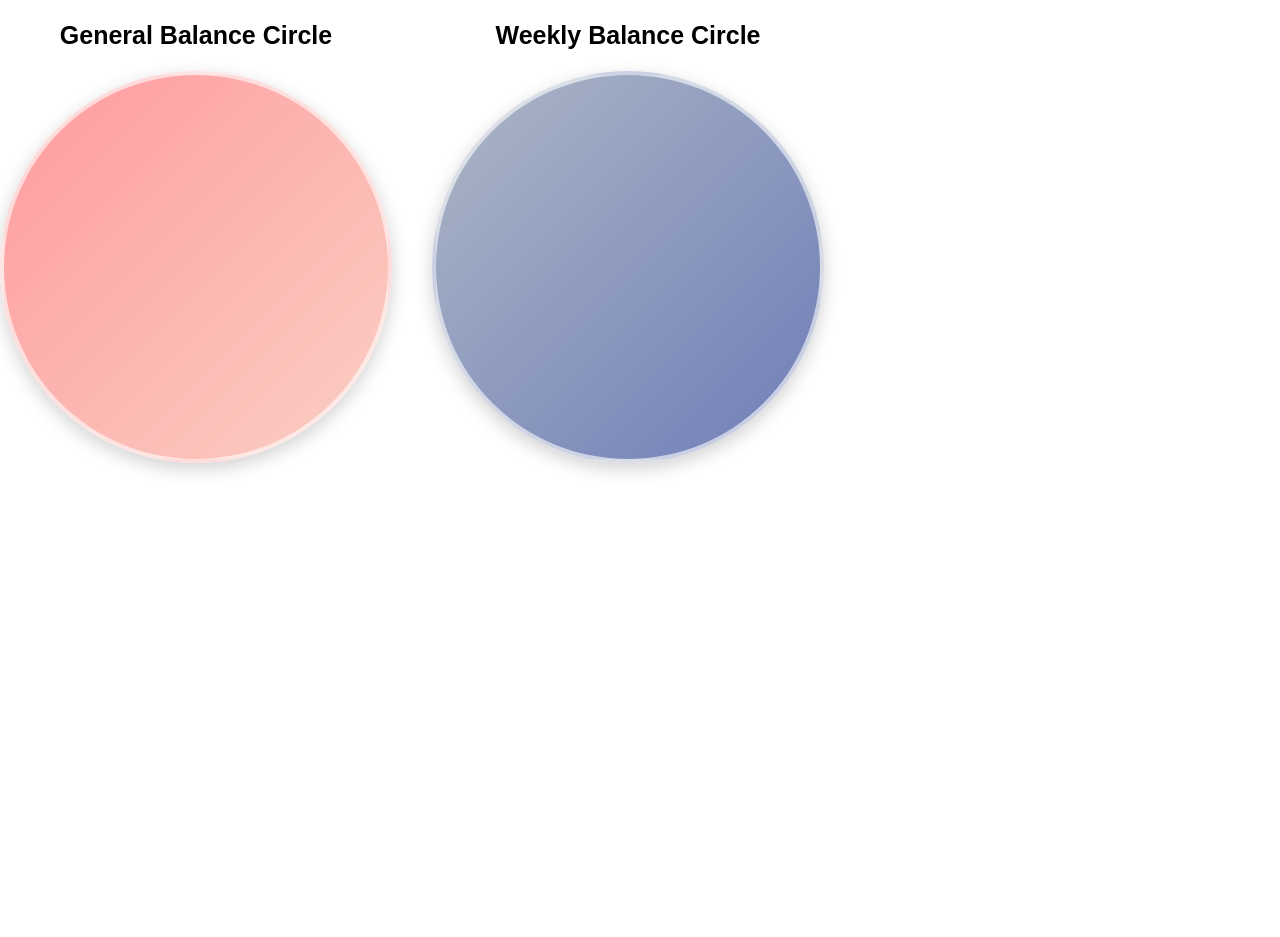
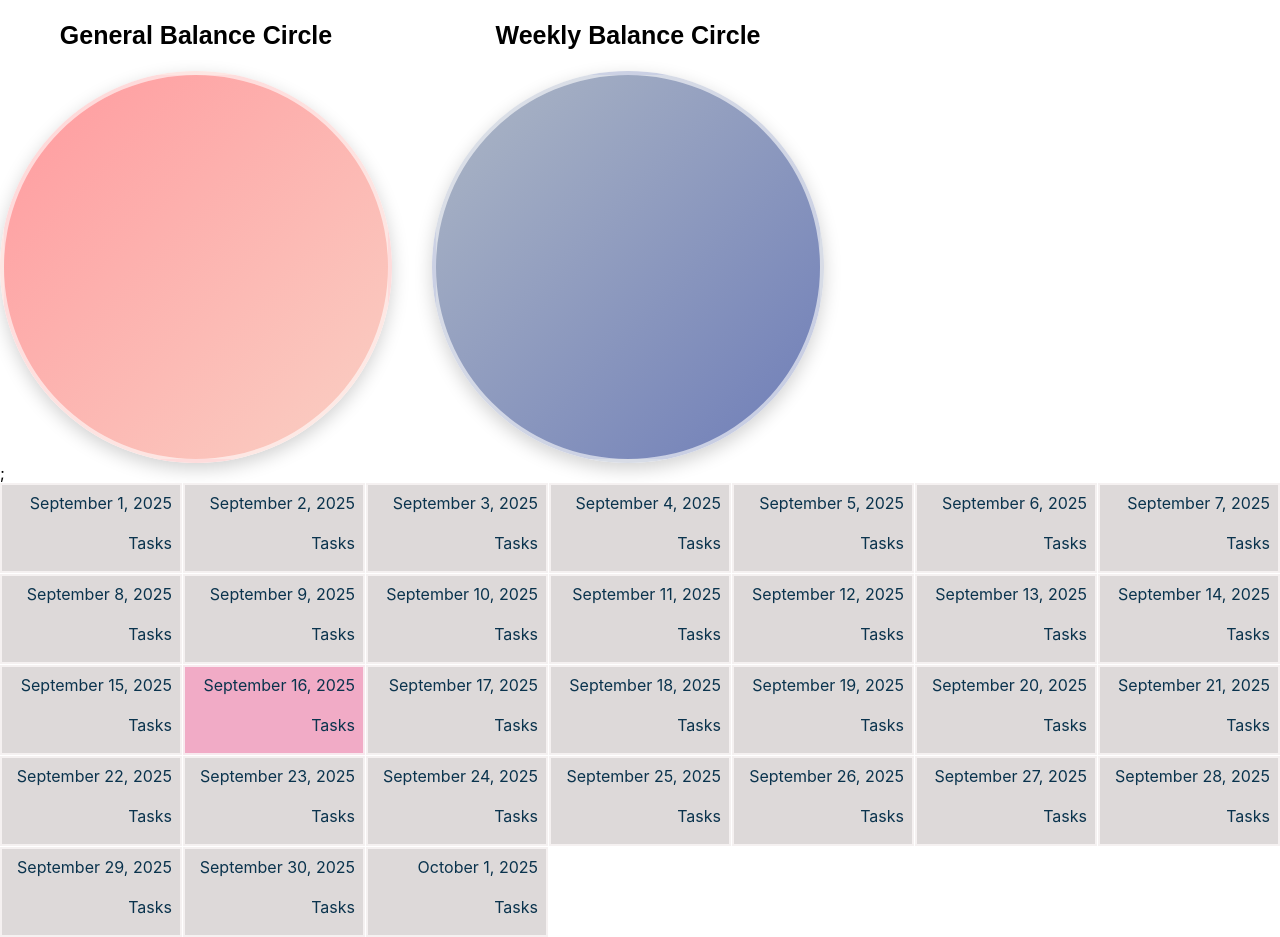
Before and after one commit to ValentynaJasochka/calendar, a React (Create React App) app: page / in a window 1280 px wide. Before the commit the page ends 800 px from the top, so only its background shows below. Built offline with nearby package versions, Linux system fonts and the light colour scheme.

Commit message:
calendar-this-day-style

```diff
--- a/index.html
+++ b/index.html
@@ -6,6 +6,6 @@
   <title>Calendar</title>
 </head>
 <body>
-
+  <div id = "root"></div>
 </body>
 </html>
--- a/package.json
+++ b/package.json
@@ -6,6 +6,7 @@
     "@testing-library/jest-dom": "^5.17.0",
     "@testing-library/react": "^13.4.0",
     "@testing-library/user-event": "^13.5.0",
+    "moment": "^2.30.1",
     "react": "^18.3.1",
     "react-dom": "^18.3.1",
     "react-scripts": "5.0.1",
--- a/src/App.js
+++ b/src/App.js
@@ -1,10 +1,13 @@
+import { Calendar } from "./Components/Calendar/Calendar";
 import { BalanceCircle} from "./Components/Circle/BalanceCircle";
 import { BalanceTracker } from "./Components/Circle/BalanceTracker";
 
 const isState = 0;
 function App() {
-  return (
-    isState? <BalanceCircle/>:<BalanceTracker/>
+  return (<>
+  {isState? <BalanceCircle/>:<BalanceTracker/>};
+    <Calendar></Calendar>
+    </>
 
   );
 }
--- /dev/null
+++ b/src/Components/Calendar/Calendar.jsx
@@ -0,0 +1,27 @@
+import moment from 'moment';
+import { CalendarTable, DayWrapper } from './Calendar.styled';
+moment.updateLocale('en', { week: { dow: 1 } });
+const startDay = moment().startOf('months').startOf('week');
+const thisDay = moment().format('LL');
+
+
+
+const day = startDay.clone().subtract(1, 'day');
+const daysArray = [...Array(31)].map(() => day.add(1, 'day').clone());
+
+export const Calendar = () => {
+  return (
+    <CalendarTable>
+      {daysArray.map(dayItem => (
+        <DayWrapper
+          key={dayItem.format('MMM Do YY')}
+          isweekend={dayItem.day() === 6 || dayItem.day() === 0}
+          today = {thisDay===dayItem.format('LL')}
+        >
+          <div>{dayItem.format('LL')}</div>
+          <div>Tasks</div>
+        </DayWrapper>
+      ))}
+    </CalendarTable>
+  );
+};
--- /dev/null
+++ b/src/Components/Calendar/Calendar.styled.jsx
@@ -0,0 +1,31 @@
+import styled from "styled-components";
+
+export const CalendarTable = styled.div`
+  display: grid;
+  grid-template-columns: repeat(7, 1fr);
+  /* grid-template-rows: repeat(6, 1fr); */
+  grid-gap: 1px;
+`;
+export const DayWrapper = styled.div`
+  display: flex;
+  flex-direction: column;
+  align-items: end;
+  padding: 8px;
+  gap: 20px;
+  min-width: 140px;
+  min-height: 70px;
+  color: #0a334d;
+  border: 2px solid #fbf7f7d3;
+  /* background-color: #7b7777d4; */
+  /* background-color: ${({isWeekend, today}) => (isWeekend ? "#7b7777d4" : "#d7d2d2d6") } */
+  background-color: ${({isWeekend, today}) => {
+  if (isWeekend) {
+    return "#7b7777d4"
+  } else if (today) {
+    return "#ef99bad2"
+  } else {
+    return "#d7d2d2d6"
+  }
+
+   } }
+`
```
Also changed, not shown: 1 other file (tests, documents, lock files or other folders).
